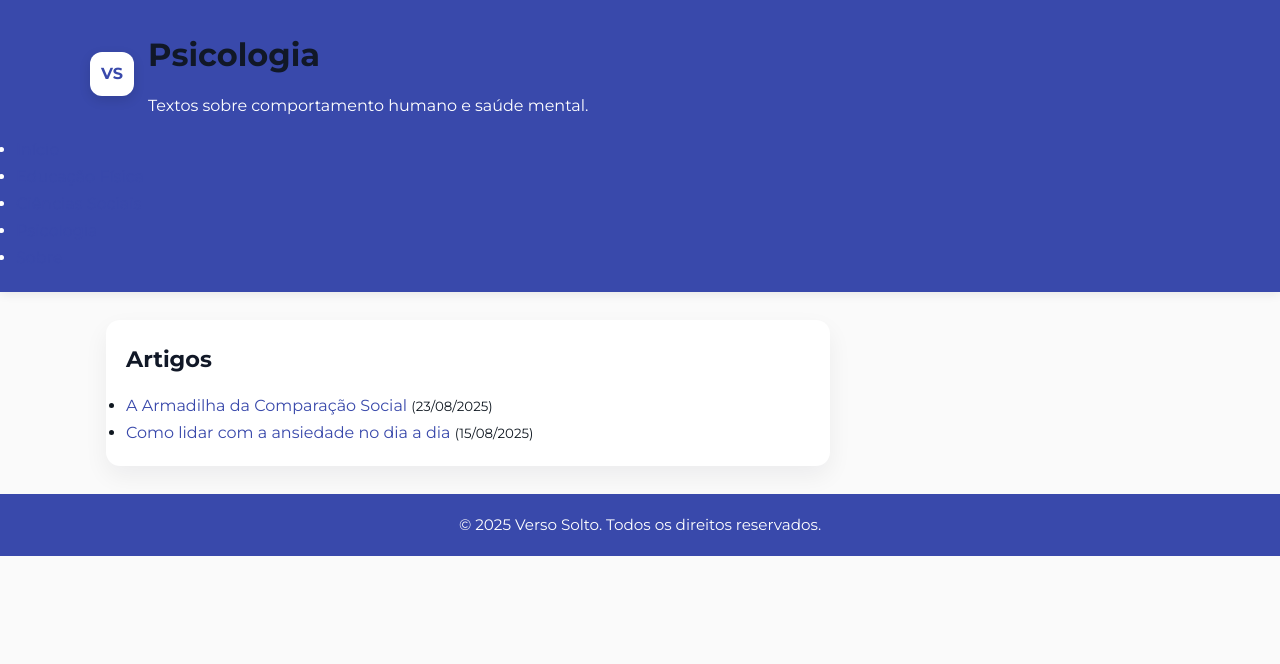
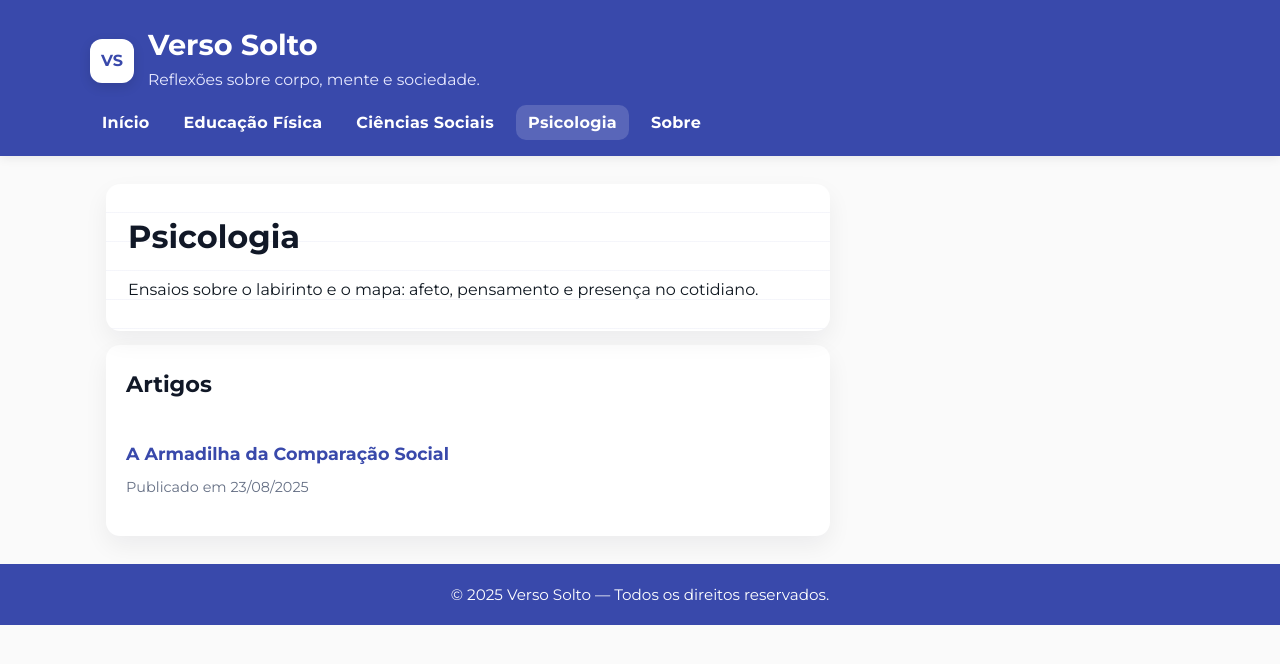
Before and after one commit to VersoSolto/VersoSolto.github.io, a plain HTML site: page psicologia.html in a window 1280 px wide. Drawn offline with Linux system fonts and the light colour scheme.

Commit message:
Update psicologia.html

```diff
--- a/psicologia.html
+++ b/psicologia.html
@@ -1,56 +1,51 @@
 <!DOCTYPE html>
-<html lang="pt-BR">
+<html lang="pt-br">
 <head>
-<meta charset="UTF-8">
-<meta name="viewport" content="width=device-width, initial-scale=1.0">
+    <meta charset="UTF-8" />
+    <meta name="viewport" content="width=device-width, initial-scale=1" />
     <title>Psicologia | Verso Solto</title>
-<link rel="stylesheet" href="style.css">
-<link href="https://fonts.googleapis.com/css2?family=Montserrat:wght@300;400;700&family=Patrick+Hand&display=swap" rel="stylesheet">
+    <meta name="description" content="Textos sobre comportamento, emoções e sentido." />
+    <link rel="stylesheet" href="../style.css" />
+    <link href="https://fonts.googleapis.com/css2?family=Montserrat:wght@300;400;700&display=swap" rel="stylesheet" />
 </head>
 <body>
-
-<div class="wrap">
-  <header class="sticky-header">
+    <header>
         <div class="brand">
-      <div class="logo">VS</div>
+            <div class="logo" aria-hidden="true">VS</div>
             <div>
-        <h1 class="titulo-pagina">Psicologia</h1>
-        <p class="subtitulo">Textos sobre comportamento humano e saúde mental.</p>
+                <div class="site-title">Verso Solto</div>
+                <div class="tagline">Reflexões sobre corpo, mente e sociedade.</div>
             </div>
         </div>
-    <nav>
-      <ul class="nav-list">
-        <li><a href="index.html">Início</a></li>
-        <li><a href="educacao-fisica.html">Educação Física</a></li>
-        <li><a href="ciencias-sociais.html">Ciências Sociais</a></li>
-        <li><a href="psicologia.html" class="active">Psicologia</a></li>
-        <li><a href="sobre.html">Sobre</a></li>
+        <nav aria-label="Navegação principal">
+            <ul class="nav">
+                <li><a href="../index.html">Início</a></li>
+                <li><a href="../educacao-fisica.html">Educação Física</a></li>
+                <li><a href="../ciencias-sociais.html">Ciências Sociais</a></li>
+                <li><a href="../psicologia.html" class="active">Psicologia</a></li>
+                <li><a href="../sobre.html">Sobre</a></li>
             </ul>
         </nav>
     </header>
 
-  <div class="container no-sidebar">
+    <div class="container">
         <main>
-      <section class="card">
-        <h2 class="section-title">Artigos</h2>
-        <ul>
-          <li>
-            <a href="psicologia/post1.html">A Armadilha da Comparação Social</a>
-            <small>(23/08/2025)</small>
-          </li>
-          <li>
-            <a href="psicologia/post2.html">Como lidar com a ansiedade no dia a dia</a>
-            <small>(15/08/2025)</small>
-          </li>
-        </ul>
+            <section class="paper" aria-label="Introdução">
+                <h1>Psicologia</h1>
+                <p>Ensaios sobre o labirinto e o mapa: afeto, pensamento e presença no cotidiano.</p>
+            </section>
+            <section class="card" style="margin-top:14px" aria-label="Artigos">
+                <h2>Artigos</h2>
+                <article class="post">
+                    <h3 class="post-title"><a href="psicologia/post1.html">A Armadilha da Comparação Social</a></h3>
+                    <div class="post-meta">Publicado em 23/08/2025</div>
+                </article>
             </section>
         </main>
     </div>
 
     <footer>
-    <p>© 2025 Verso Solto. Todos os direitos reservados.</p>
+        <p>© 2025 Verso Solto — Todos os direitos reservados.</p>
     </footer>
-</div>
-
 </body>
 </html>
```
Lines whose indentation alone changed are shown as unchanged.
